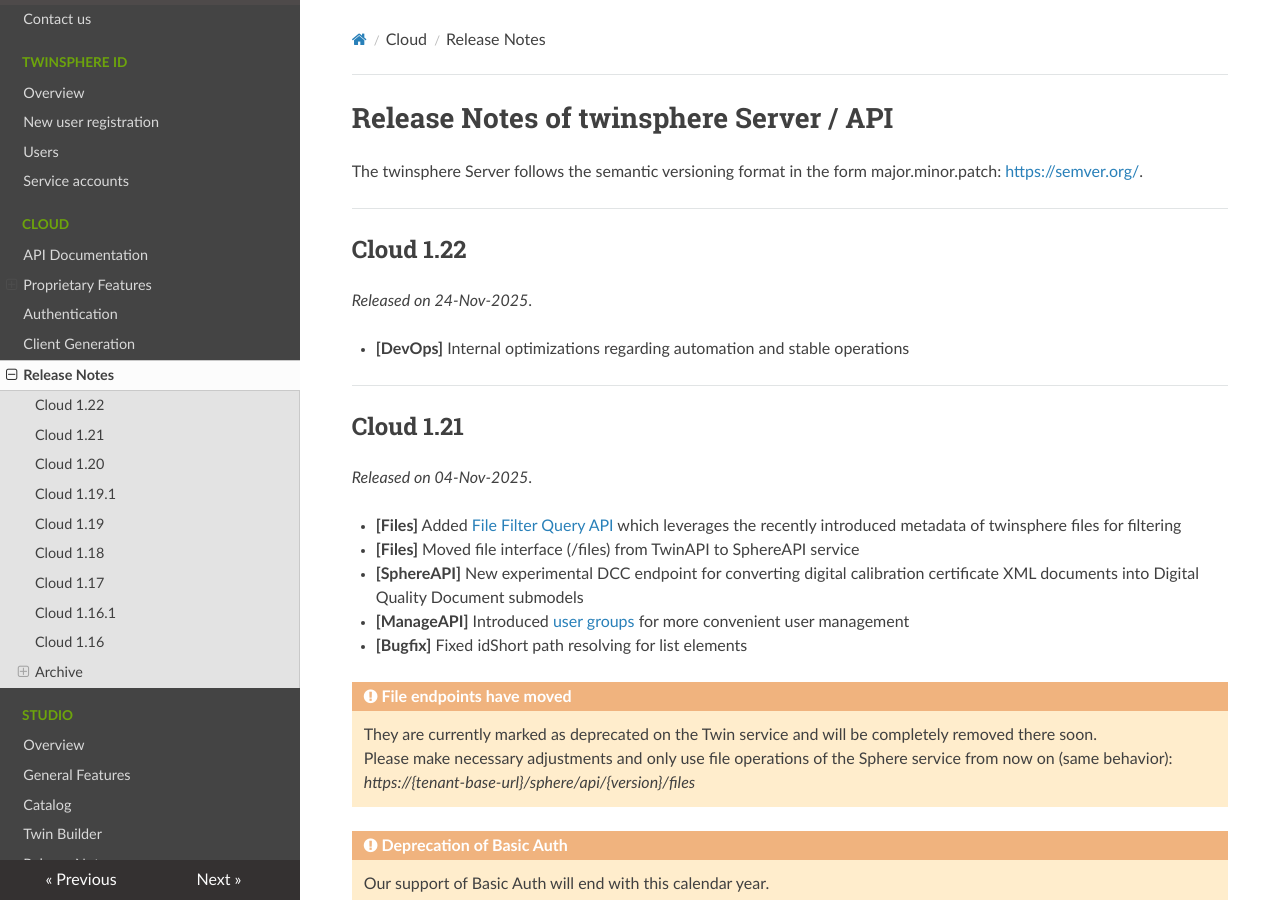
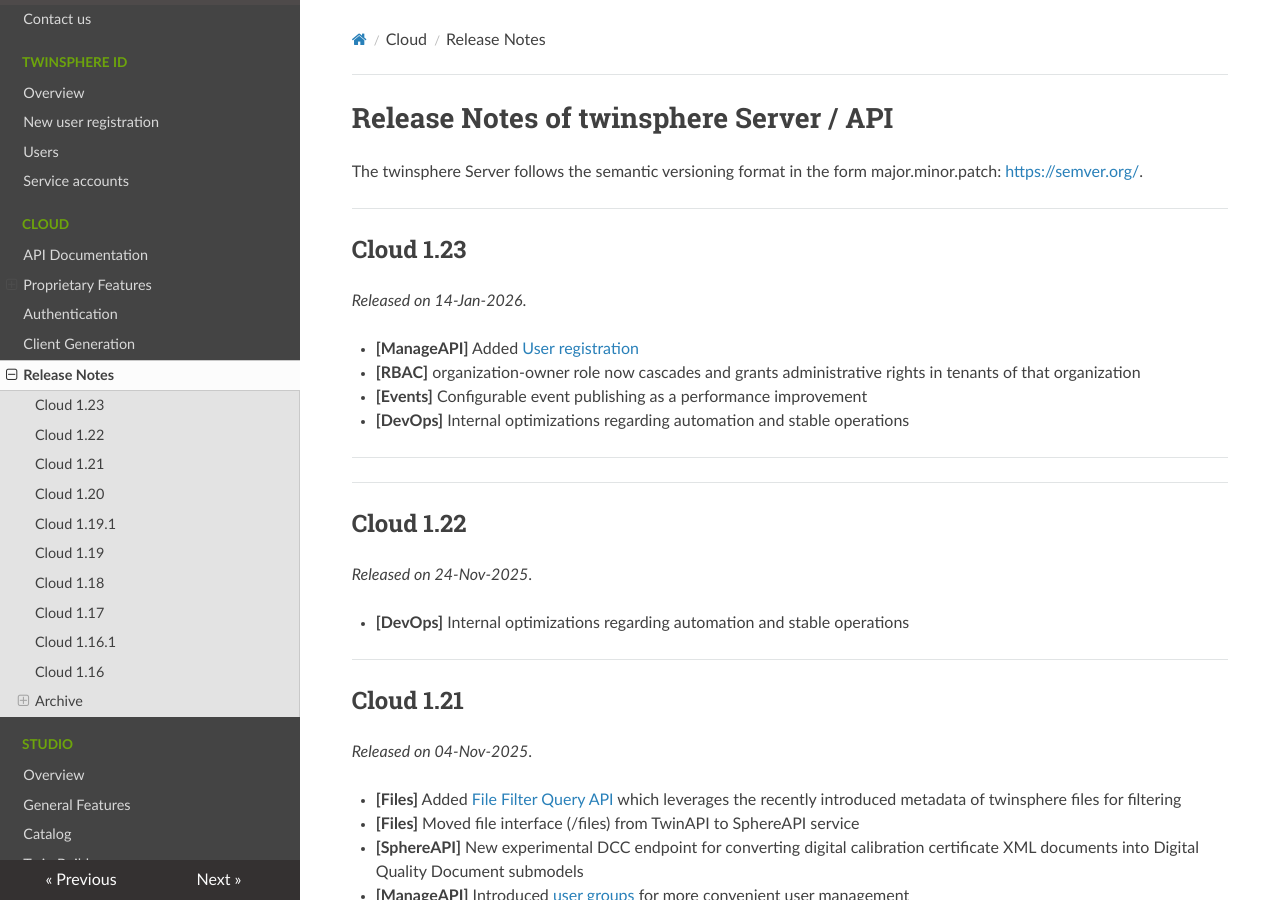
Before and after one commit to twinsphere/twinsphere.github.io, an MkDocs documentation site: the page built from docs/cloud-release-notes.md, in a window 1280 px wide and 900 px high. Built offline with MkDocs 1.6.1, drawn with Linux system fonts in a browser that asks for light colours; nearby versions of some CDN libraries.

Commit message:
feat(cloud): release notes for 1.23

```diff
--- a/docs/cloud-release-notes.md
+++ b/docs/cloud-release-notes.md
@@ -3,6 +3,19 @@
 
 The twinsphere Server follows the semantic versioning format in the form major.minor.patch:
 [https://semver.org/](https://semver.org/).
+
+---
+
+## Cloud 1.23
+
+*Released on 14-Jan-2026*.
+
+- **[ManageAPI]** Added [User registration](id-new-user-registration.md)
+- **[RBAC]** organization-owner role now cascades and grants administrative rights in tenants of that organization
+- **[Events]** Configurable event publishing as a performance improvement
+- **[DevOps]** Internal optimizations regarding automation and stable operations
+
+---
 
 ---
 
```
